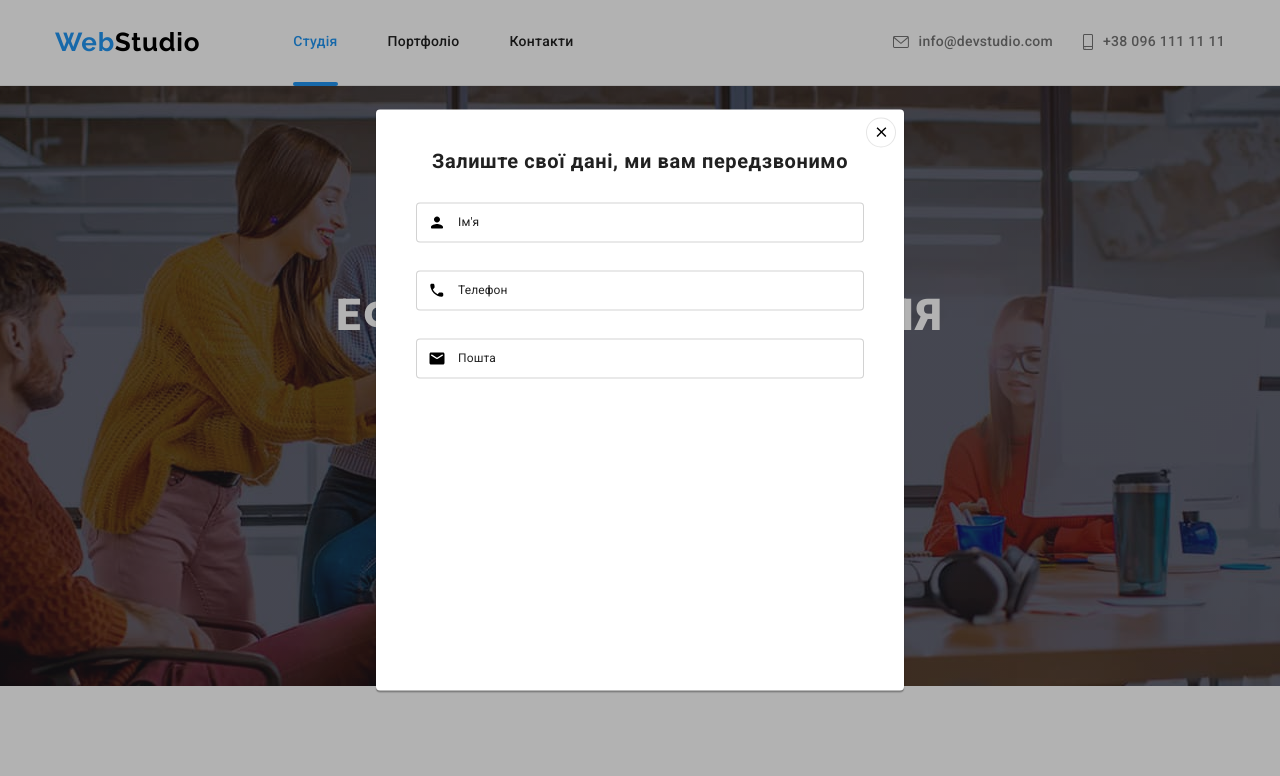
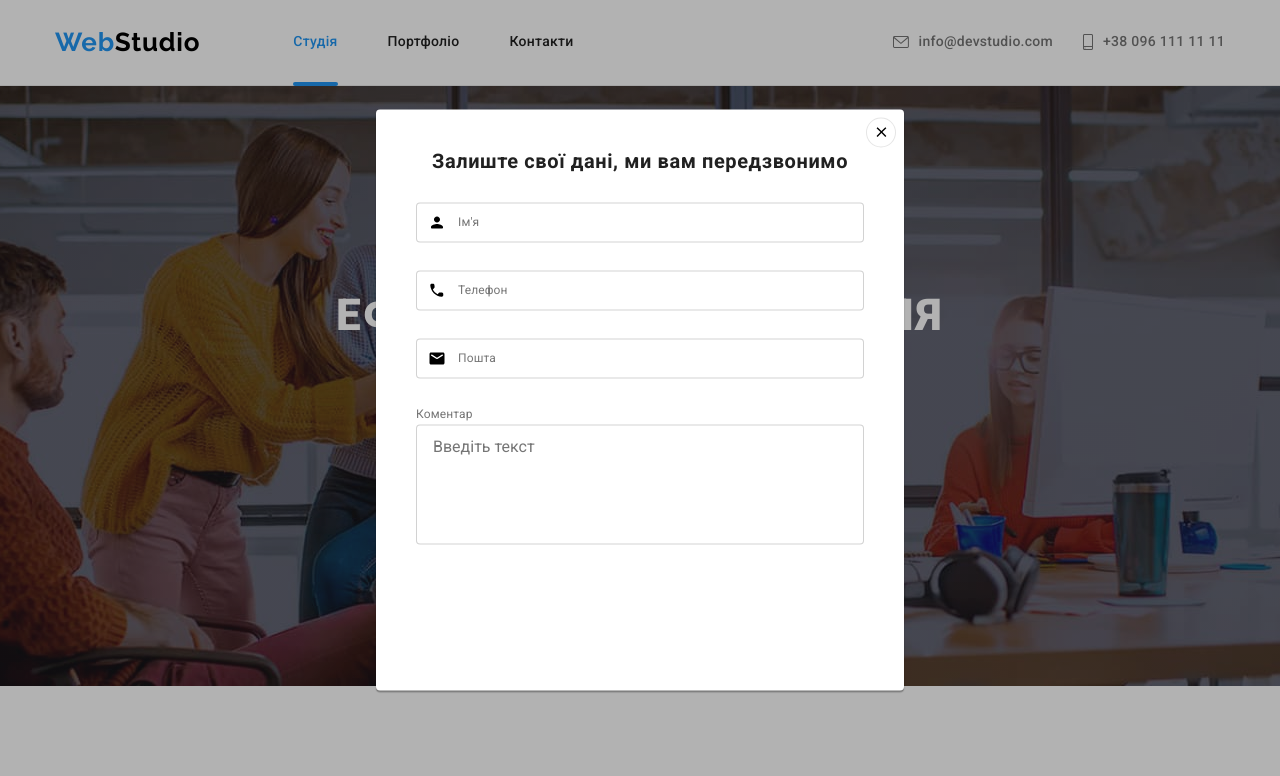
Before and after one commit to AndriiRod/goit-markup-hw-06, a plain HTML site: page index.html in a window 1280 px wide. Both pictures are taken after a click on the button "Замовити послугу". Shown: the top 776 px of the page. Drawn offline with nearby package versions, Linux system fonts and the light colour scheme.

Commit message:
area label

```diff
--- a/css/styles.css
+++ b/css/styles.css
@@ -693,6 +693,7 @@ img {
   font-size: 12px;
   line-height: 1.17;
   letter-spacing: 0.01em;
+  color: var(--secondary-text-color);
 }
 .form-field:hover,
 .form-input:hover {
@@ -731,3 +732,30 @@ img {
     transform: translateX(42px) translateY(38px);
   }
 }
+.form-area {
+  width: 100%;
+  height: 120px;
+  padding: 12px 16px;
+
+  resize: none;
+  border: 1px solid rgba(33, 33, 33, 0.2);
+  border-radius: 4px;
+}
+.form-field:focus-within > .form-area {
+  outline: transparent;
+  border-color: var(--accent-color);
+}
+
+.form-area:hover {
+  cursor: pointer;
+}
+.form-area-label {
+  display: block;
+
+  margin-bottom: 4px;
+
+  font-size: 12px;
+  line-height: 1.17;
+  letter-spacing: 0.01em;
+  color: var(--secondary-text-color);
+}
--- a/index.html
+++ b/index.html
@@ -454,6 +454,10 @@
             </svg>
             <span class="form-label">Пошта</span>
           </label>
+          <label class="form-field">
+            <span class="form-area-label">Коментар</span>
+            <textarea name="comment" class="form-area" placeholder="Введіть текст"></textarea>
+          </label>
         </form>
       </div>
     </div>
```
